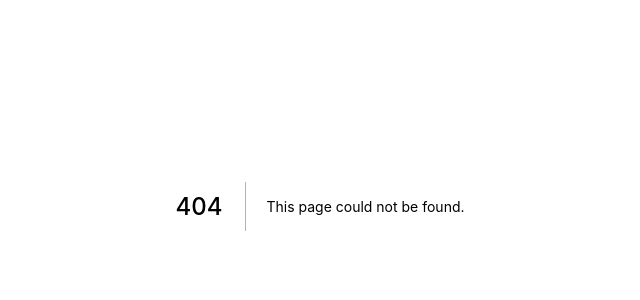
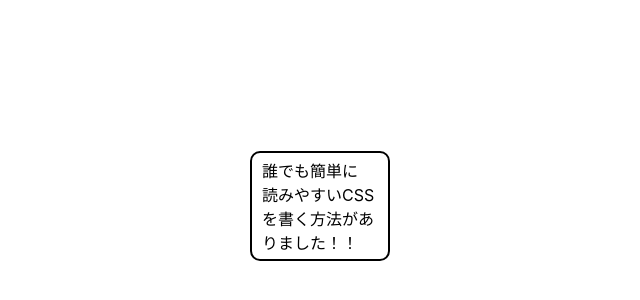
Before and after one commit to tatsuya-asami/declarative-css, a Next.js app: page /kanzenKanzen in a window 1280 px wide. Before the commit this address had no page. Shown: the part 194-494 px from the top of the page, without its empty margins (320-960 px from the left). Built offline with nearby package versions, Linux system fonts and the light colour scheme.

Commit message:
feat: kanzenKanzen

```diff
--- /dev/null
+++ b/pages/kanzenKanzen.tsx
@@ -0,0 +1,32 @@
+const KanzenKanzen = () => {
+  return (
+    <div className="outer">
+      <div className="inner">
+        <p>誰でも簡単に</p>
+        <p>読みやすいCSSを書く方法がありました！！</p>
+      </div>
+      <style jsx>
+        {`
+          .outer {
+            height: 100vh;
+            display: grid;
+            place-items: center;
+          }
+
+          .inner {
+            width: 140px;
+            padding: 5px 10px;
+            border: 2px solid black;
+            border-radius: 10px;
+          }
+
+          p {
+            margin: 0;
+          }
+        `}
+      </style>
+    </div>
+  );
+};
+
+export default KanzenKanzen;
```
